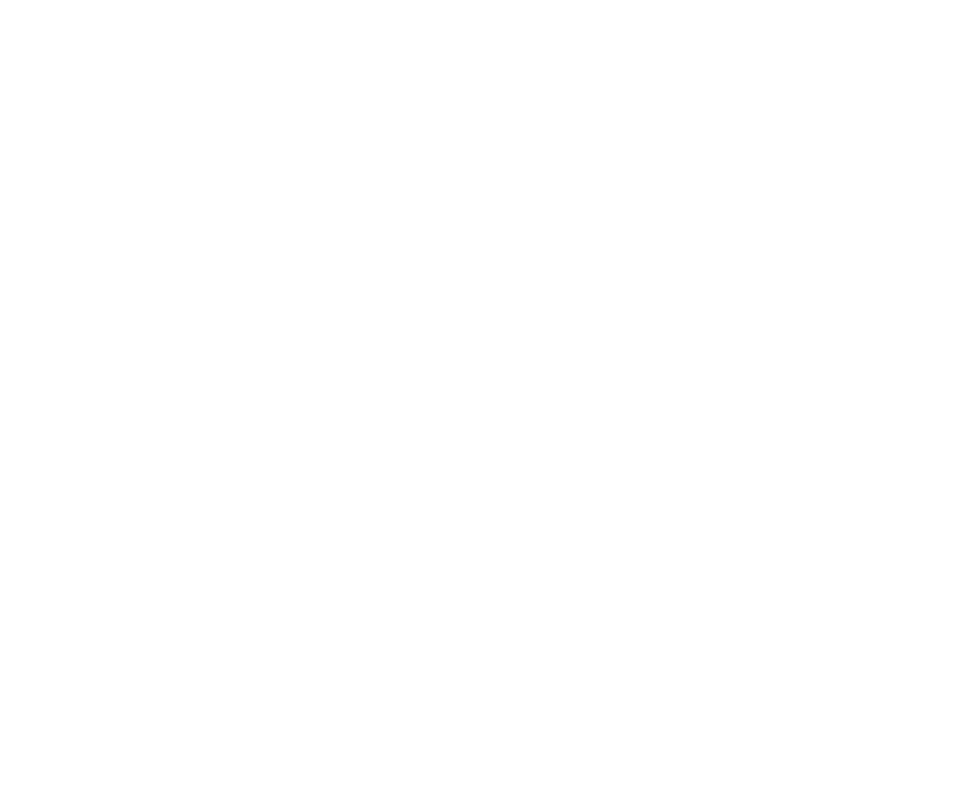
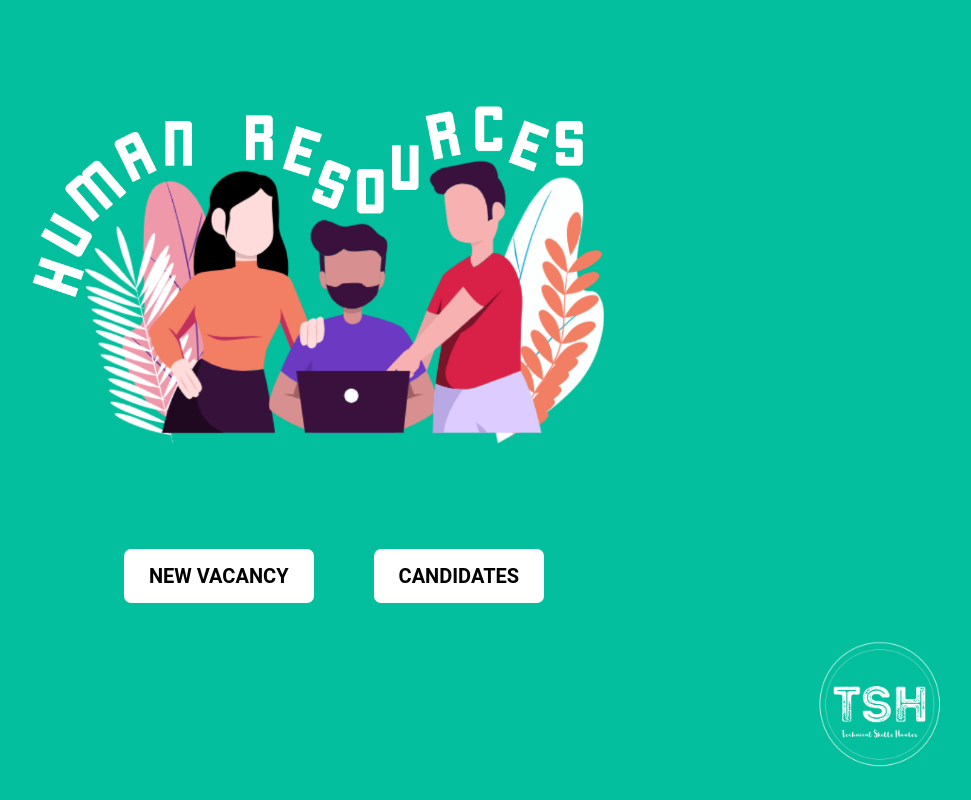
Before and after one commit to karina2004liz/AstraLab-RH, a React (Create React App) app: page / in a window 1280 px wide. Shown: the whole page, without its empty margins (306-1277 px from the left). Built offline with nearby package versions, Linux system fonts and the light colour scheme.

Commit message:
cambio rutas

```diff
--- a/src/App.js
+++ b/src/App.js
@@ -14,7 +14,7 @@
 				<Switch>
 					<Router>
 						<div className="App">
-							<Route exact path="/home" component={Home} />
+							<Route exact path="/" component={Home} />
 							<Route exact path="/Vacancy" component={Vacancy}/>
 							<Route exact path="/Candidates" component={Candidates}/>
 							<Route exact path="/Junior" component={Junior}/>
--- a/src/components/Candidates.js
+++ b/src/components/Candidates.js
@@ -18,7 +18,7 @@
                         <div><Link to="/NoLevel"><img className="imgFilter" src={NoLevelIcon}></img></Link></div>
                     </div>
                     <div className="returnBtnContainer">
-                    <Link to="./home">
+                    <Link to="./">
                         <button className="returnBtn">RETURN</button>
                     </Link>
                     </div>
--- a/src/components/Vacancy.js
+++ b/src/components/Vacancy.js
@@ -26,8 +26,8 @@
                     <img src={linkedinIcon}></img>
                   </div>
                   <div className="vacancyDiv">
-                    <Link to="./home"><button  className="vacancyBtn">CANCEL</button></Link>
-                    <Link to="./home"><button  className="vacancyBtn">POST</button></Link>
+                    <Link to="./"><button  className="vacancyBtn">CANCEL</button></Link>
+                    <Link to="./"><button  className="vacancyBtn">POST</button></Link>
                   </div>
 
                 </section>
```
